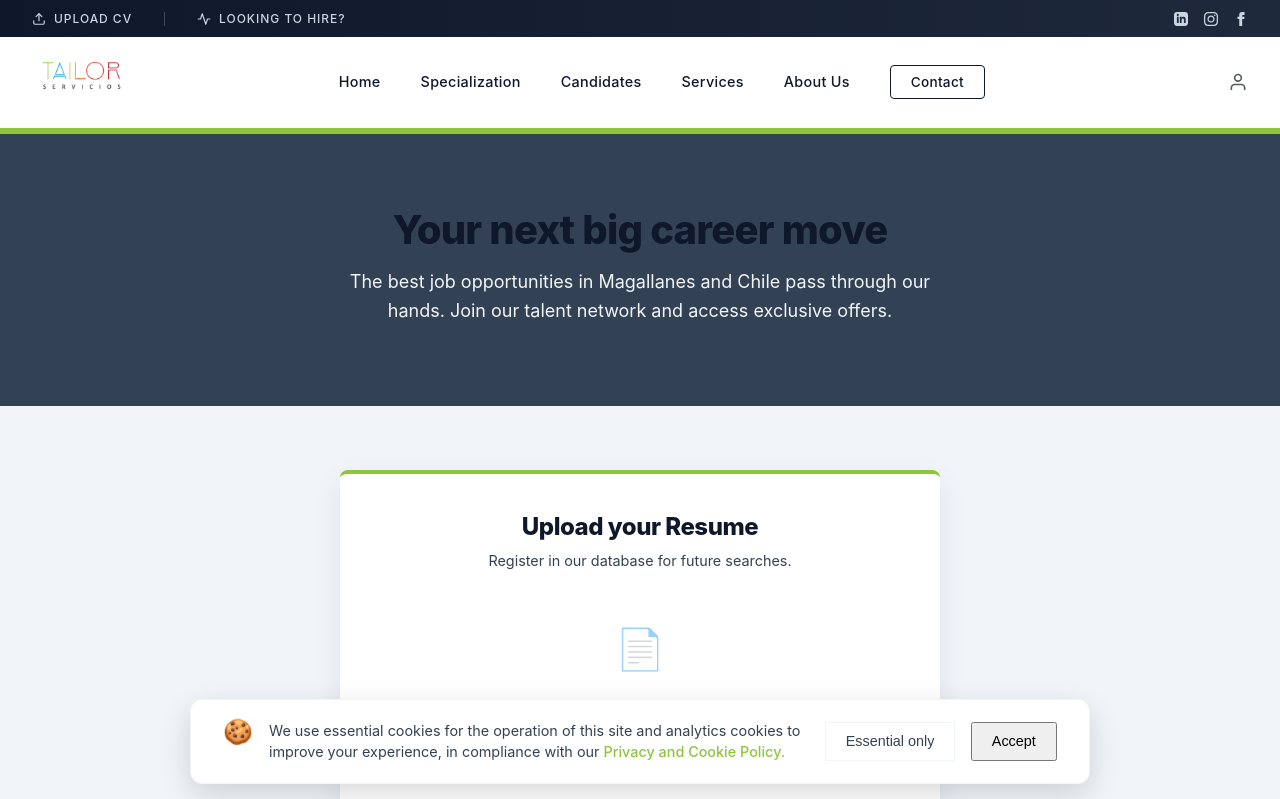
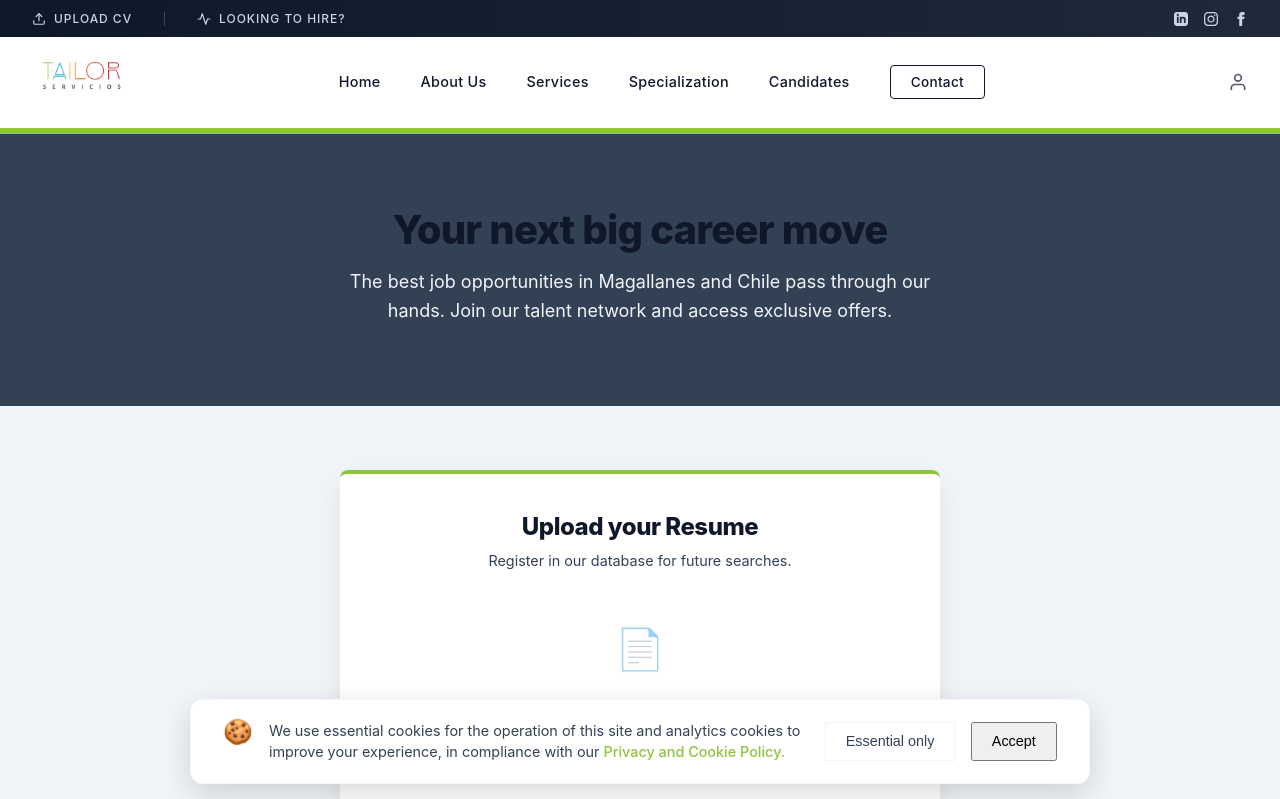
Before and after one commit to fhranco/tailor-servicios, a Next.js app: page /en/postulantes in a window 1280 px wide. Shown: the top 799 px of the page. Built offline with nearby package versions, Linux system fonts and the light colour scheme; no server answers.

Commit message:
style: reorder navigation menu items to requested order

```diff
--- a/src/components/Header.tsx
+++ b/src/components/Header.tsx
@@ -77,10 +77,10 @@ export default function Header() {
           <nav className={`nav-content ${isMenuOpen ? 'open' : ''}`}>
             <ul className="nav-links">
               <li><Link href="/" className="nav-item">{t('inicio')}</Link></li>
+              <li><Link href="/nosotros" className="nav-item">{t('nosotros')}</Link></li>
+              <li><Link href="/servicios" className="nav-item">{t('servicios')}</Link></li>
               <li><Link href="/especializacion" className="nav-item">{t('especializacion')}</Link></li>
               <li><Link href="/candidatos" className="nav-item">{t('candidatos')}</Link></li>
-              <li><Link href="/servicios" className="nav-item">{t('servicios')}</Link></li>
-              <li><Link href="/nosotros" className="nav-item">{t('nosotros')}</Link></li>
               <li>
                 <Link href="/contacto" className="btn-contact-nav">
                   {t('contacto')}
```
